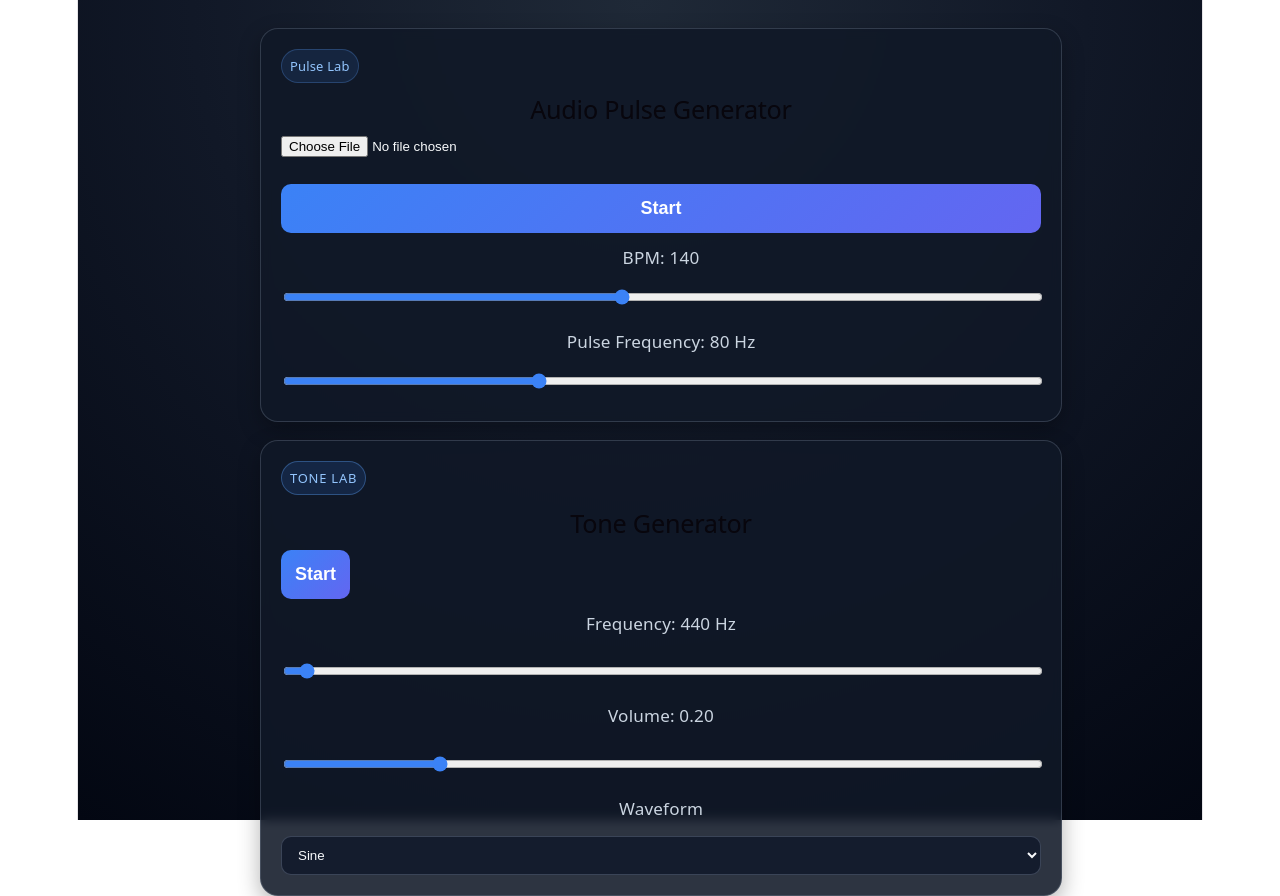
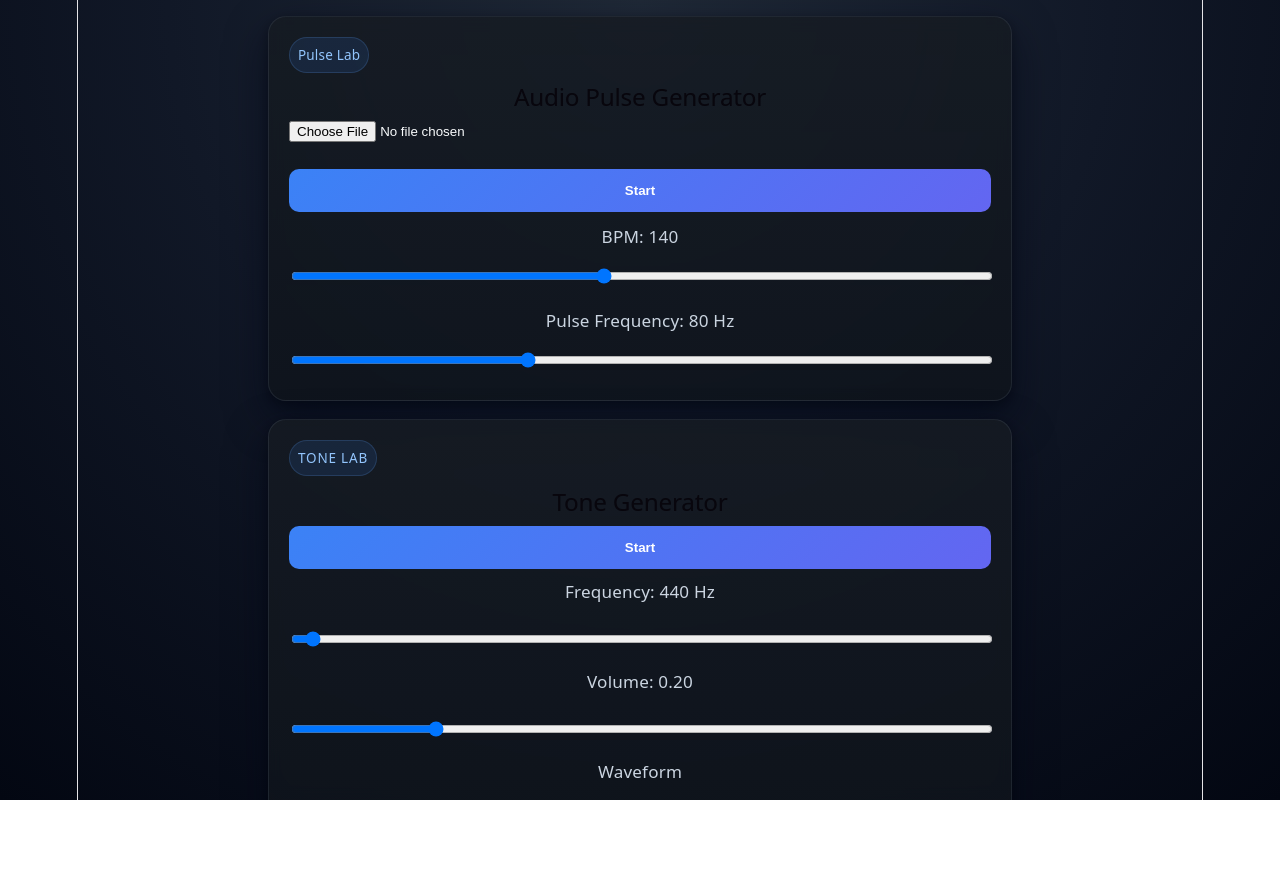
Before and after one commit to darksos34/music-generator, a React (Vite) app: page / in a window 1280 px wide. After the commit the page ends 800 px from the top, so only its background shows below. Built offline with nearby package versions, Linux system fonts and the light colour scheme.

Commit message:
new style

```diff
--- a/src/Cards.css
+++ b/src/Cards.css
@@ -1,126 +1,125 @@
-/* Responsive Cards (paste into src/Cards.css) */
+/* --- Page & global safety --- */
+/* make sure padding and box-sizing are safe */
+html, body {
+    height: 100%;
+    margin: 0;
+    padding: 0;
+    overflow-x: hidden; /* avoid horizontal scroll */
+    -webkit-text-size-adjust: 100%;
+    -webkit-tap-highlight-color: transparent;
+    box-sizing: border-box;
+}
 
-/* Layout: keep background and container but allow natural page height */
+/* apply box-sizing to all elements */
+*, *::before, *::after { box-sizing: inherit; }
+
+/* keep the nice radial background on the page level so corners always show */
+body {
+    background: radial-gradient(circle at top, #1f2937, #111827 45%, #030712);
+    -webkit-font-smoothing: antialiased;
+}
+
+/* cards-page wrapper — use safe-area insets as padding so nothing touches rounded corners */
 .cards-page {
-    background: radial-gradient(circle at top, var(--bg-2), var(--bg-1) 45%, var(--bg-0));
-    padding: clamp(12px, 3vw, 28px);
     display: flex;
     justify-content: center;
-    align-items: flex-start; /* stack from top, not centered vertically */
+    align-items: flex-start;
+    /* safe-area insets for notches / rounded displays */
+    padding-top:    max(env(safe-area-inset-top), 16px);
+    padding-right:  max(env(safe-area-inset-right), 12px);
+    padding-bottom: max(env(safe-area-inset-bottom), 16px);
+    padding-left:   max(env(safe-area-inset-left), 12px);
+    min-height: 100%;
 }
 
-/* Stack that contains the cards */
+/* central stack keeps the cards narrow, centered and with side gutters */
 .cards-stack {
     width: min(760px, 100%);
     margin: 0 auto;
     display: grid;
-    gap: clamp(10px, 2.2vw, 18px); /* close but flexible */
-    padding-bottom: 12px; /* avoid last-card flush to bottom on small screens */
+    gap: clamp(10px, 2.2vw, 18px);
+    padding-inline: 8px; /* inner gutter so cards never touch screen edges */
+    /* don't force inner scrolling unless necessary */
+    max-height: none;
 }
 
-/* Shared card surface */
+/* --- Card look: floating, rounded, pleasant overflow --- */
 .generator-card {
     width: 100%;
-    background: rgba(17, 24, 39, 0.88);
-    border: 1px solid var(--line);
+    max-width: 100%;
+    background: linear-gradient(
+            180deg,
+            rgba(22, 27, 34, 0.86) 0%,
+            rgba(15, 20, 27, 0.84) 100%
+    ); /* subtle depth, keeps background visible around corners */
     border-radius: clamp(12px, 2vw, 18px);
-    padding: clamp(12px, 2.5vw, 20px);
-    color: var(--text);
-    box-shadow: 0 8px 22px rgba(0, 0, 0, 0.30);
-    backdrop-filter: blur(6px);
+    padding: clamp(10px, 2.6vw, 20px);
+    color: #f8fafc;
+    /* stronger outer shadow for 'floating' look */
+    box-shadow:
+            0 18px 40px rgba(2, 6, 23, 0.6), /* deep blur */
+            0 4px 12px rgba(0, 0, 0, 0.35);  /* subtle near shadow */
+    border: 1px solid rgba(148, 163, 184, 0.12);
+    backdrop-filter: blur(8px) saturate(120%);
     display: grid;
-    gap: 12px;
-    container-type: inline-size; /* optional: enables container queries on modern browsers */
+    gap: 10px;
+    overflow: visible; /* allow shadow to render outside of element bounds */
 }
 
-/* Scale titles responsively */
-.generator-card h2,
-.tone-title,
-.audio-title {
-    font-size: clamp(1.05rem, 2.8vw, 1.4rem);
-    margin: 0;
+/* ensure card never exceeds parent width and long content wraps */
+.generator-card,
+.generator-card * {
+    max-width: 100%;
+    word-break: break-word;
 }
 
-/* Controls: grid-friendly, labels and inputs full width */
-.controls,
-.audio-controls,
-.tone-controls {
-    display: grid;
-    gap: 12px;
+/* badge/title sizes */
+.generator-card .badge,
+.tone-badge,
+.audio-badge {
+    justify-self: start;
+    font-size: 0.75rem;
+    padding: 4px 8px;
+    border-radius: 999px;
+    color: #93c5fd;
+    background: rgba(59,130,246,0.12);
+    border: 1px solid rgba(96,165,250,0.18);
 }
 
-.generator-card label {
-    color: #cbd5e1;
-    font-size: 0.95rem;
+/* ensure controls fill width and don't push card wider */
+.generator-card input,
+.generator-card select,
+.generator-card button,
+.generator-card input[type="file"] {
+    width: 100%;
+    max-width: 100%;
 }
 
-/* Make interactive elements touch-friendly */
-.generator-card button,
-.tone-button,
-.audio-button,
-.generator-card .primary-btn {
-    padding: clamp(10px, 2.2vw, 14px);
-    border-radius: 10px;
-    font-size: clamp(0.95rem, 2.2vw, 1rem);
-    cursor: pointer;
-    -webkit-tap-highlight-color: transparent;
+/* Prevent elements from using fixed widths that can overflow */
+img, video {
+    max-width: 100%;
+    height: auto;
 }
 
-/* Inputs and selects fill the card width */
-.generator-card input[type="range"],
-.generator-card select,
-.generator-card input[type="file"] {
-    width: 100%;
-    min-height: 36px;
-}
-
-/* Better range appearance on mobile (optional tweaks) */
-input[type="range"] {
-    accent-color: #3b82f6; /* modern browsers */
-    height: 28px;
-}
-
-/* Small screens: make buttons full-width and reduce padding */
+/* --- Mobile tightening so card stays compact on phones --- */
 @media (max-width: 600px) {
-    .cards-stack {
-        width: 100%;
-        gap: 10px;
+    .cards-stack { padding-inline: 10px; }
+    .generator-card {
+        padding: 10px;
+        border-radius: 12px;
+        gap: 8px;
+        box-shadow: 0 14px 36px rgba(2,6,23,0.55);
     }
 
-    .generator-card {
-        padding: 12px;
-        border-radius: 12px;
-    }
-
-    /* Make primary actions more prominent and full-width for easier tapping */
-    .generator-card button,
-    .tone-button,
-    .audio-button {
+    .generator-card button {
         width: 100%;
         justify-self: stretch;
-    }
-
-    /* Slightly reduce gaps for constrained vertical space */
-    .controls,
-    .audio-controls,
-    .tone-controls {
-        gap: 10px;
-    }
-
-    /* Reduce label text size so UI fits */
-    .generator-card label {
-        font-size: 0.9rem;
+        padding: 12px;
     }
 }
 
-/* Optional: container query for very narrow cards (modern browsers) */
-@container (max-width: 420px) {
-    .generator-card {
-        padding: 10px;
-        gap: 8px;
-    }
-
-    .generator-card h2 {
-        font-size: 1.05rem;
-    }
+/* Very small phones: give even more side gutters to avoid edges */
+@media (max-width: 380px) {
+    .cards-stack { padding-inline: 14px; }
+    .generator-card { padding: 8px; border-radius: 10px; }
 }
```
